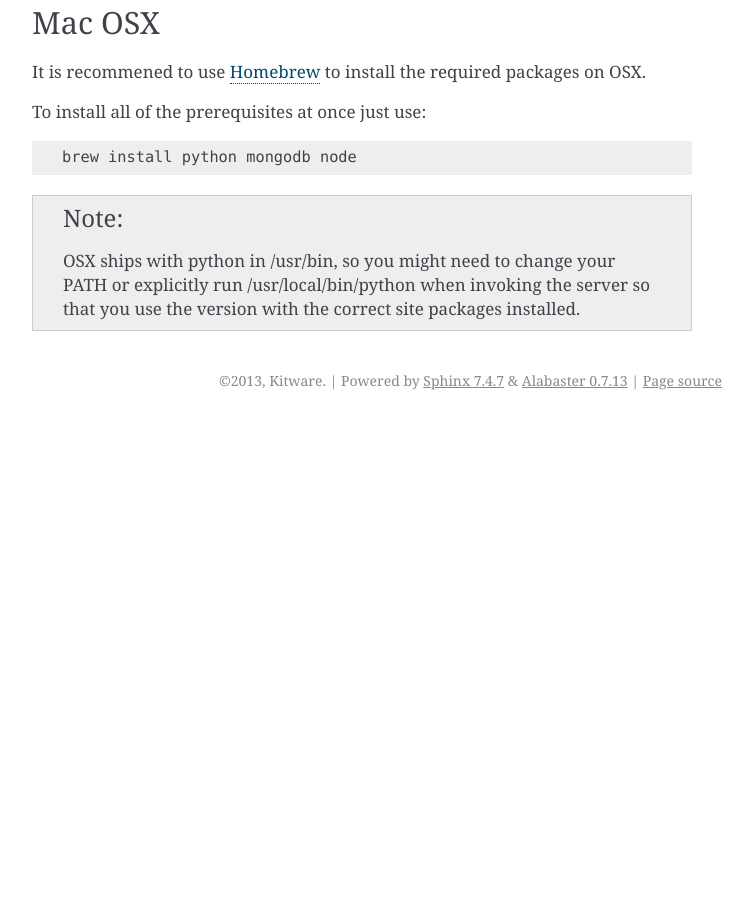
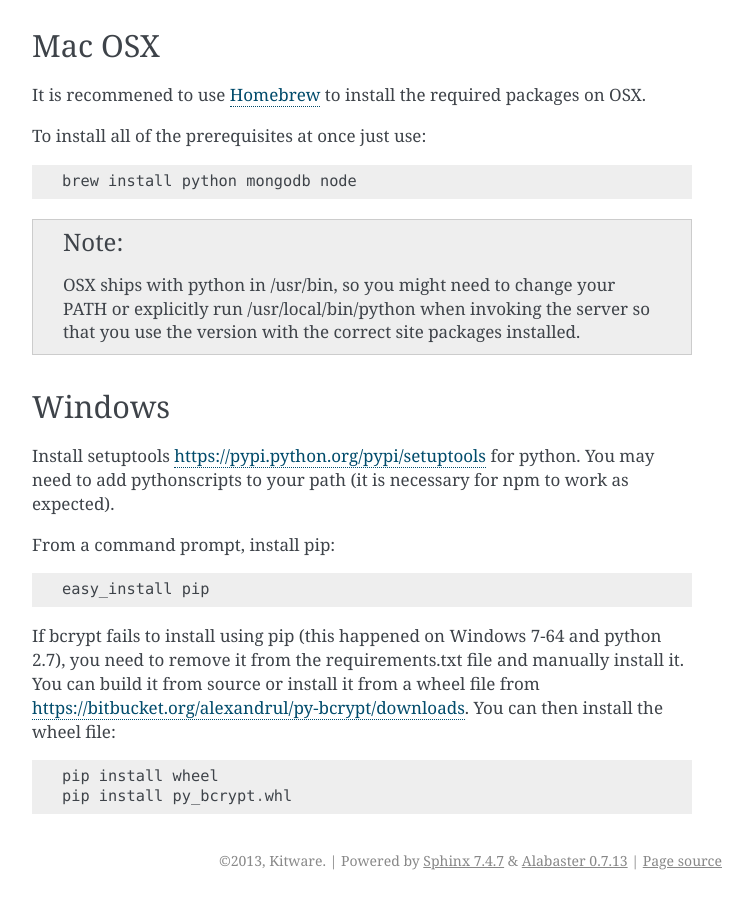
Before and after one commit to girder/girder, a Sphinx documentation site: the page built from docs/prerequisites.rst, in a window 1280 px wide and 900 px high, scrolled down 1089 px. Shown: the whole window, without its empty margins (388-1141 px from the left). Built offline with Sphinx 7.4.7, drawn with Linux system fonts in a browser that asks for light colours; before the commit the page ends 1509 px from its top, so only the background shows below that.

Commit message:
This includes a change to allow node postinstall script to run on Windows.  This removes pathing inside of the postinstall instruction in package.json.  Node should have node_moudles/.bin in the current path when it executes these instructions, so this should do no harm to the linux deployment.  I have also added a few notes on installing to Windows to the documentation.  We probably want to add a warning that we aren't officially supporting Windows and it is use-at-your-own-risk.

```diff
--- a/docs/prerequisites.rst
+++ b/docs/prerequisites.rst
@@ -18,6 +18,7 @@
 * :ref:`ubuntu`
 * :ref:`rhel-fedora-centos`
 * :ref:`mac-osx`
+* :ref:`windows`
 
 .. _ubuntu:
 
@@ -64,3 +65,20 @@
 .. note:: OSX ships with python in /usr/bin, so you might need to change your
    PATH or explicitly run /usr/local/bin/python when invoking the server so
    that you use the version with the correct site packages installed.
+
+.. _windows:
+
+Windows
+------
+
+Install setuptools `<https://pypi.python.org/pypi/setuptools>`_ for python.
+You may need to add python\scripts to your path (it is necessary for npm to work as expected).
+
+From a command prompt, install pip: ::
+
+    easy_install pip
+
+If bcrypt fails to install using pip (this happened on Windows 7-64 and python 2.7), you need to remove it from the requirements.txt file and manually install it.  You can build it from source or install it from a wheel file from `<https://bitbucket.org/alexandrul/py-bcrypt/downloads>`_.  You can then install the wheel file: ::
+
+    pip install wheel
+    pip install py_bcrypt.whl
--- a/package.json
+++ b/package.json
@@ -29,6 +29,6 @@
     "jscs": "1.6.1"
   },
   "scripts": {
-    "postinstall": "./node_modules/.bin/grunt init && ./node_modules/.bin/grunt"
+    "postinstall": "grunt init && grunt"
   }
 }
```
